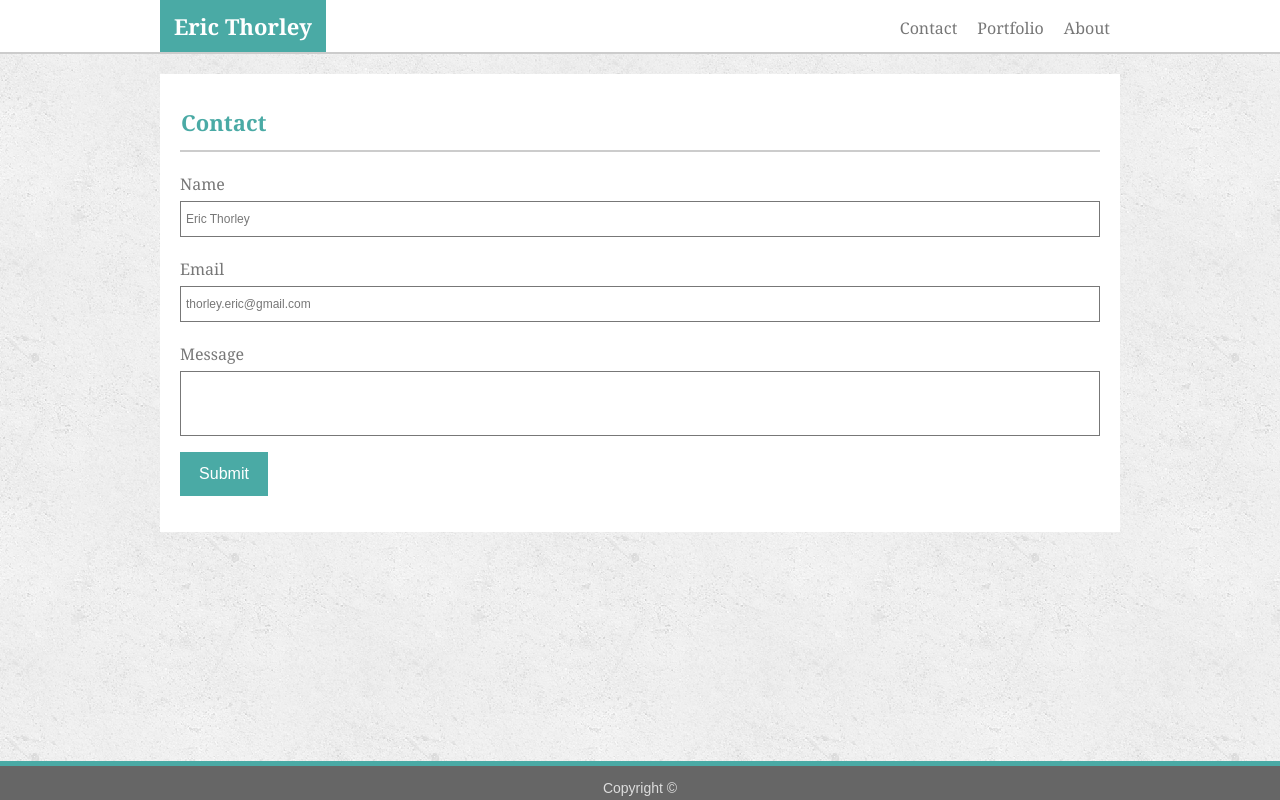
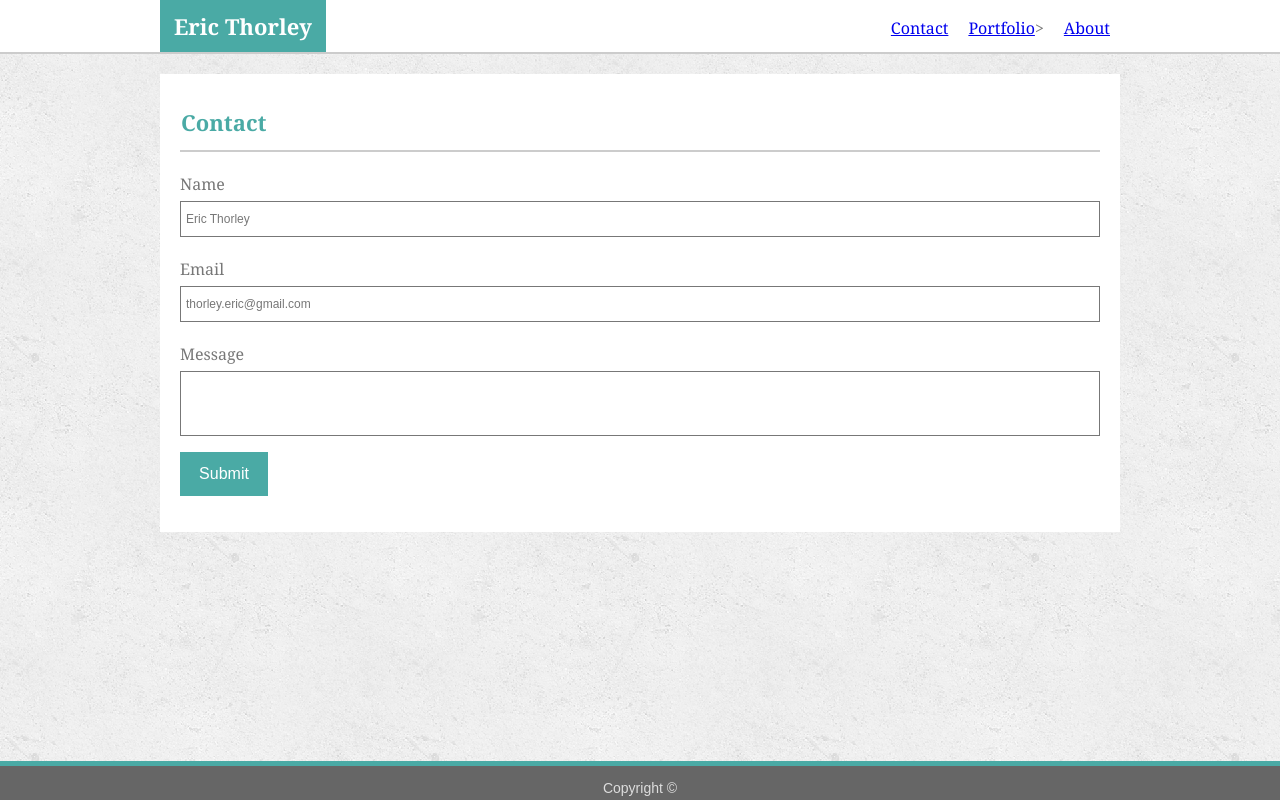
Before and after one commit to Thorleye/Basic-Portfolio, a plain HTML site: page contact.html in a window 1280 px wide. Drawn offline with Linux system fonts and the light colour scheme.

```diff
--- a/contact.html
+++ b/contact.html
@@ -14,9 +14,9 @@
             <div id="name"><b>Eric Thorley</b></div id="name">
             <!--clickable links on the right are on unordered list -->
              <ul>
-                <li>About</li>
-                <li>Portfolio</li>
-                <li>Contact</li>
+                <li><a href="portfolio.html" >About<a></li>
+                <li><a href="index.html">Portfolio</a>></li>
+                <li><a href="contact">Contact</a></li>
             </ul>
         </nav>
     </header>
```
Also changed, not shown: index.html (+1 -1 lines), portfolio.html (+2 -2 lines).
